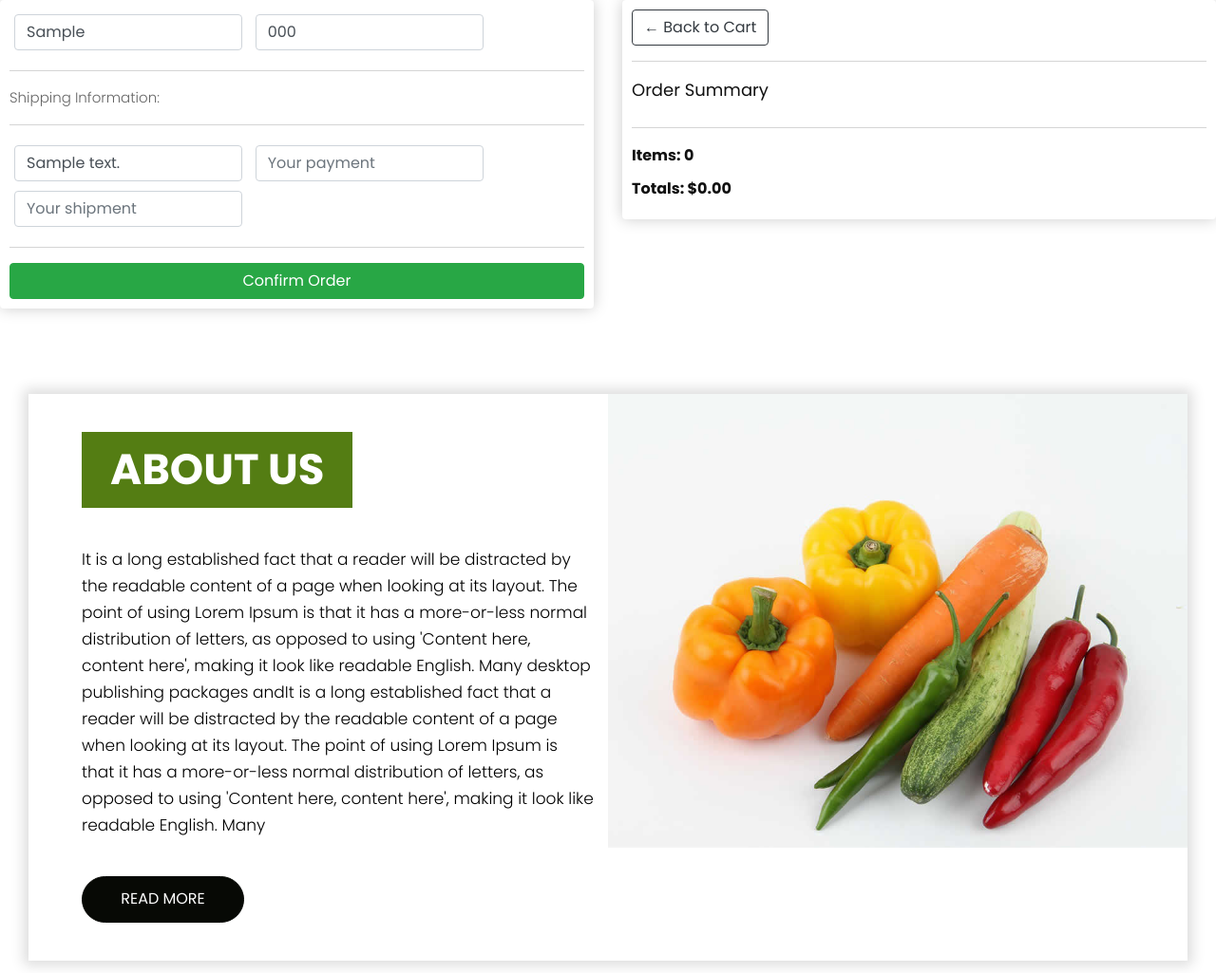
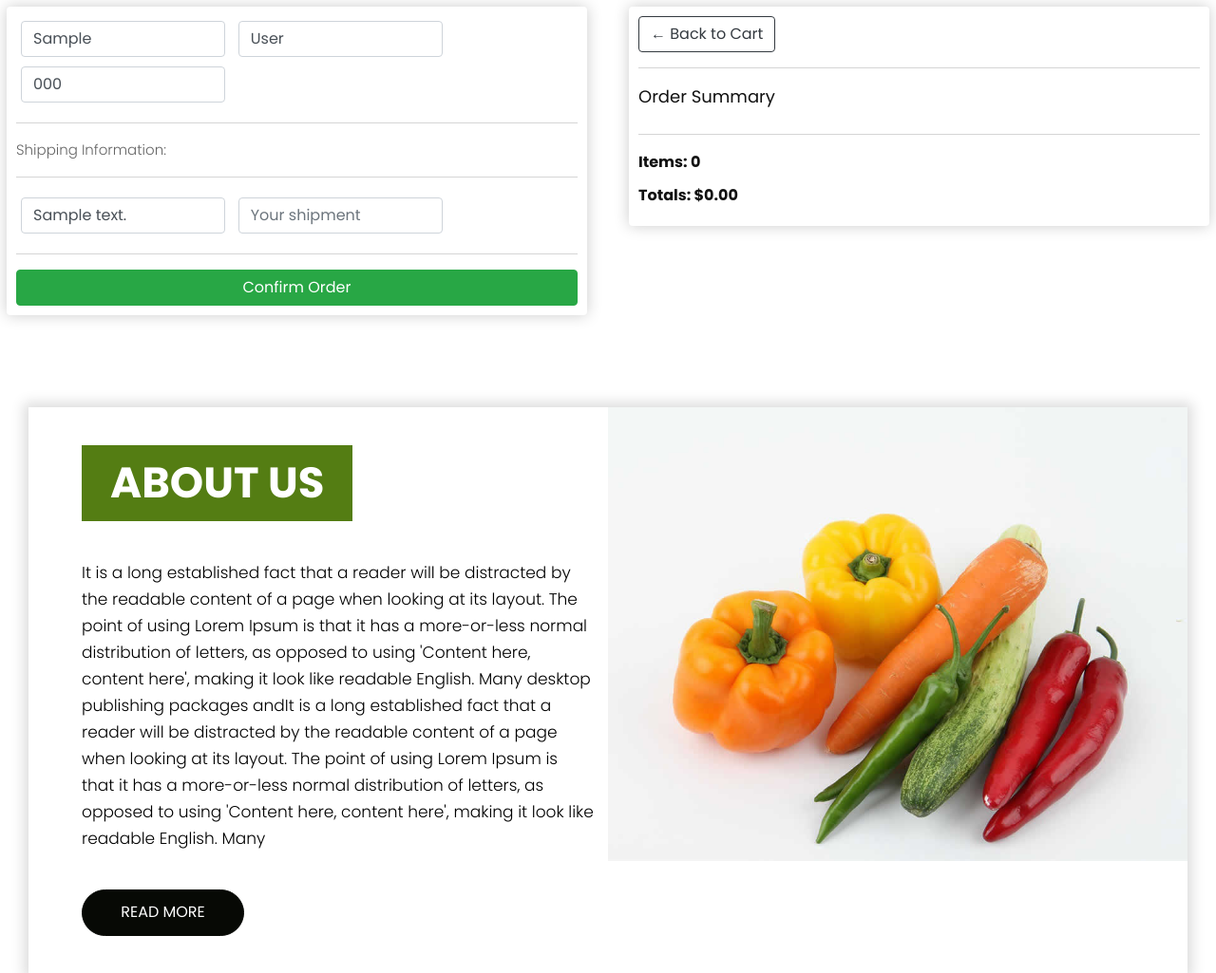
Before and after one commit to grassleaf99/btlTMDT, a Django app: page /checkout/ in a window 1280 px wide. Shown: the part 99-1124 px from the top of the page at 95% size. Run offline with Django 3.2, Linux system fonts and the light colour scheme; a user stored in the database is signed in; tables that the repository leaves empty hold one stand-in row (values such as "Sample post"); some libraries are stand-ins or nearby versions.

Commit message:
update frontend

```diff
--- a/btlTMDT/webDjango/static/cart/css/cart.css
+++ b/btlTMDT/webDjango/static/cart/css/cart.css
@@ -1,6 +1,7 @@
 /* NEU CO SUA LAI CSS THI CAN Ctrl f5 DE XOA CACHE, CAP NHAT LAI THAY DOI */
 
 .not-boostrap-box-element {
+    margin: 0.5em 0.5em;
 	box-shadow:hsl(0, 0%, 80%) 0 0 16px;
 	background-color: #fff;
 	border-radius: 4px;
--- a/btlTMDT/webDjango/static/checkout/css/checkout.css
+++ b/btlTMDT/webDjango/static/checkout/css/checkout.css
@@ -1,6 +1,7 @@
 /* NEU CO SUA LAI CSS THI CAN Ctrl f5 DE XOA CACHE, CAP NHAT LAI THAY DOI */
 
 .not-boostrap-box-element {
+    margin: 0.5em 0.5em;
 	box-shadow:hsl(0, 0%, 80%) 0 0 16px;
 	background-color: #fff;
 	border-radius: 4px;
@@ -8,7 +9,7 @@
 }
 
 .not-bootstrap-form-field{
-	width:250px;
+	width:225px;
 	display: inline-block;
 	padding: 5px;
 }
--- a/btlTMDT/webDjango/template/checkout.html
+++ b/btlTMDT/webDjango/template/checkout.html
@@ -92,7 +92,10 @@
                 <form id="form">
                     <div id="user-info">
                         <div class="not-bootstrap-form-field">
-                            <input class="form-control" type="text" name="name" placeholder="Your name" value="{{request.user.first_name}}">
+                            <input class="form-control" type="text" name="name" placeholder="Your first name" value="{{request.user.first_name}}">
+                        </div>
+                        <div class="not-bootstrap-form-field">
+                            <input class="form-control" type="text" name="name" placeholder="Your last name" value="{{request.user.last_name}}">
                         </div>
                         <div class="not-bootstrap-form-field">
                             <input class="form-control" type="text" name="phone" placeholder="Your phone number" value="{{customer.phone}}">
@@ -105,9 +108,9 @@
                         <div class="not-bootstrap-form-field">
                             <input class="form-control" type="text" name="address" placeholder="Your address" value="{{customer.address}}">
                         </div>
-                        <div class="not-bootstrap-form-field">
+                        <!--<div class="not-bootstrap-form-field">
                             <input class="form-control" type="text" name="payment" placeholder="Your payment">
-                        </div>
+                        </div>-->
                         <div class="not-bootstrap-form-field">
                             <input class="form-control" type="text" name="shipment" placeholder="Your shipment">
                         </div>
--- a/btlTMDT/webDjango/template/register.html
+++ b/btlTMDT/webDjango/template/register.html
@@ -20,7 +20,6 @@
             justify-content: center;
             flex-direction: column;
             background-color: rgb(0, 255, 0);
-            color: darkslategray;
             box-shadow: 0 4px 8px 0 rgba(0, 0, 0, 0.2), 0 6px 20px 0 rgba(0, 0, 0, 0.19);
 			-webkit-box-shadow: 0 4px 8px 0 rgba(0, 0, 0, 0.2), 0 6px 20px 0 rgba(0, 0, 0, 0.19);
 			-moz-box-shadow: 0 4px 8px 0 rgba(0, 0, 0, 0.2), 0 6px 20px 0 rgba(0, 0, 0, 0.19);
```
Also changed, not shown: 1 other file.
